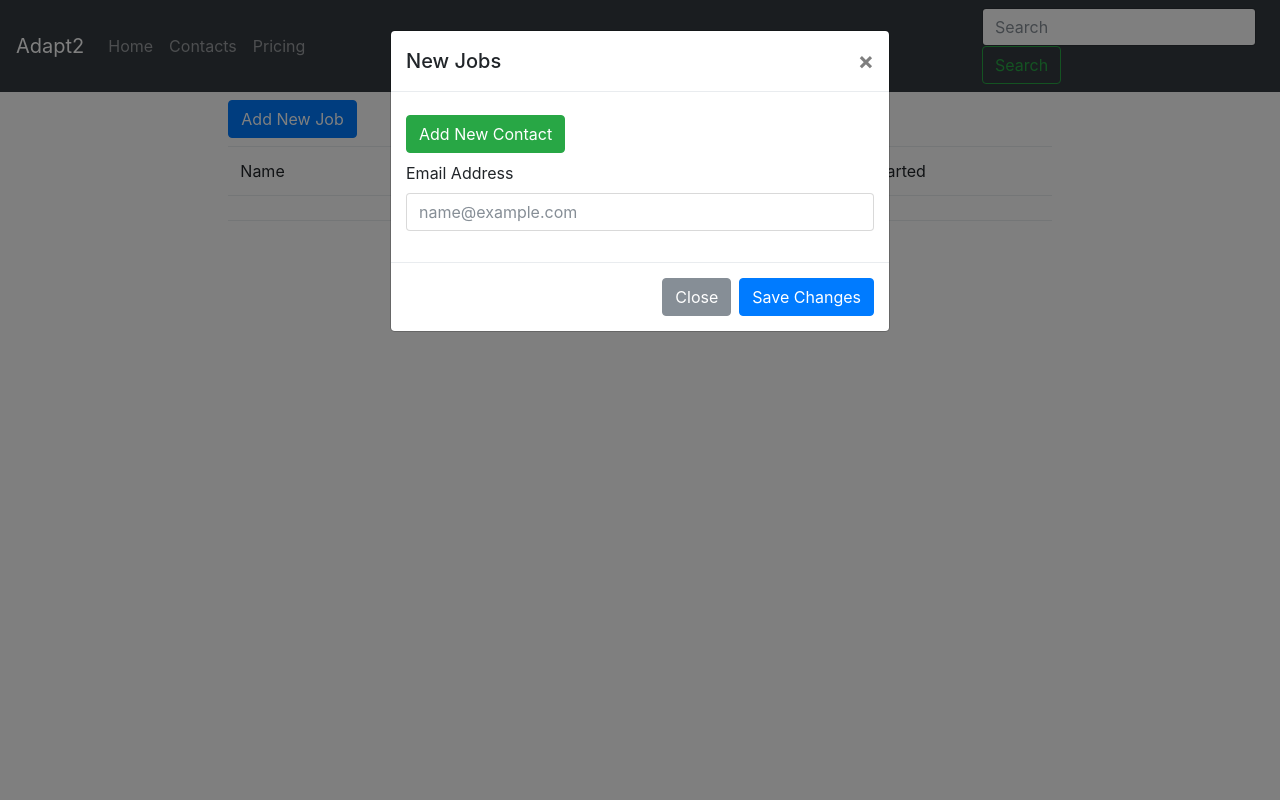
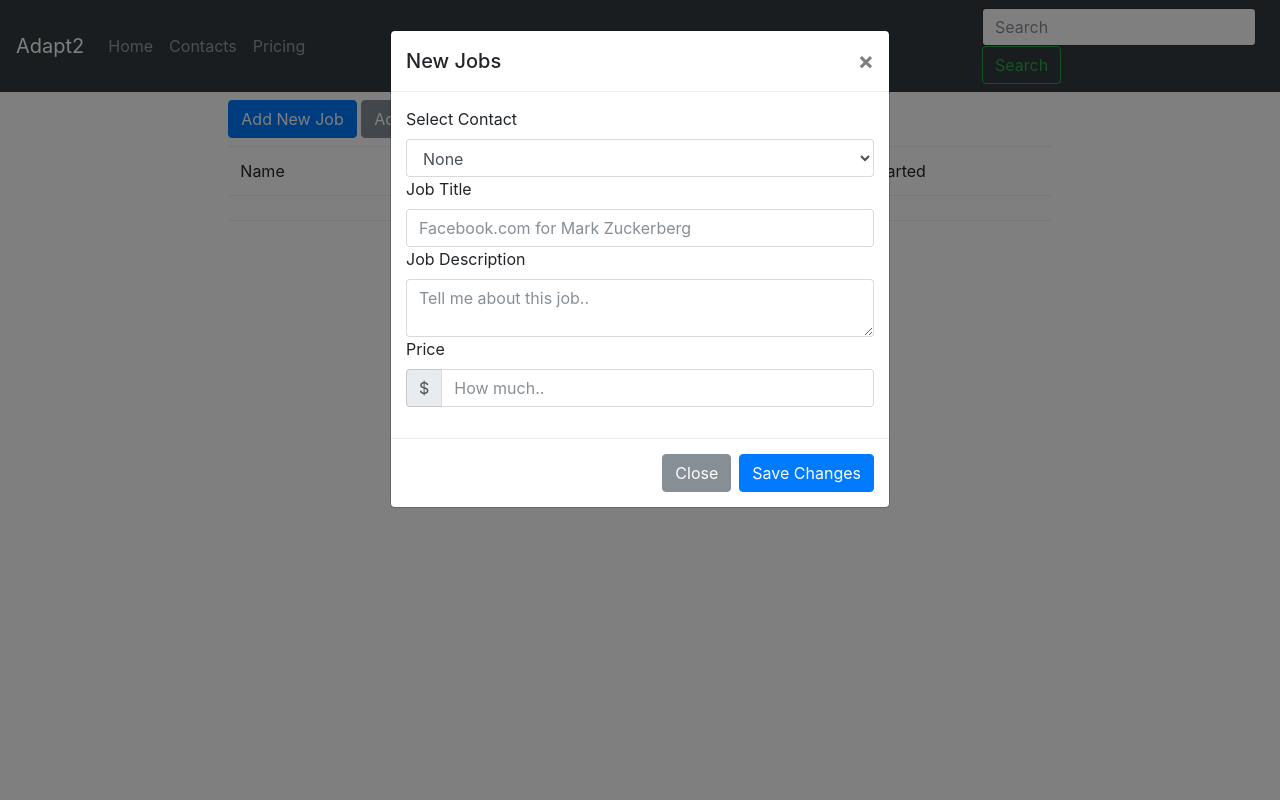
Before and after one commit to jtimko/adapt2-backend, a PHP site: page / in a window 1280 px wide, after a click on "Add New Job". Run offline with PHP 8.4, Linux system fonts and the light colour scheme; data that the repository does not hold is empty; a stand-in replaces the project's code that opens the database connection; some libraries are stand-ins or nearby versions.

Commit message:
Updated index.php with two modals

```diff
--- a/index.php
+++ b/index.php
@@ -10,7 +10,13 @@
             <button type="button" class="btn btn-primary my-2" data-toggle="modal" data-target="#newJobsModal">
               Add New Job
             </button><!--end of button-->
+            <button type="button" class="btn btn-secondary my-2" data-toggle="modal" data-target="#newContactModal">
+              Add New Contact
+            </button><!--end of button-->
           </div><!--end of newJobs-->
+
+          <!-- modal of new jobs -->
+
           <div class="modal fade" id="newJobsModal" tabindex="-1" role="dialog" aria-labelledby="modalLabel" aria-hidden="true">
             <div class="modal-dialog" role="document">
               <div class="modal-content">
@@ -21,24 +27,32 @@
                   </button><!--end of button-->
                 </div><!--end of modal-header -->
                 <div class="modal-body">
-                <button class="btn btn-success my-2" id="showContact">
-                Add New Contact
-            </button><!--end of id#showContact-->
-            <form>
-                <div id="newContact">
-                    <label for="fName">Full Name</label>
-                    <input type="text" class="form-control" id="fName" placeholder="John Smith" />
-                    <label for="company">Company</label>
-                    <input type="text" class="form-control" id="company" placeholder="Adapt2 Inc.," />
-                    <label for="telephone">Telephone</label>
-                    <input type="text" class="form-control" id="telephone" placeholder="7074444444" />
-                </div><!--end of id#newContact-->
+                  <form>
+                    <div class="form-group">
+                      <label for="selectContact">Select Contact</label>
+                      <select class="form-control" id="selectContact">
+                        <option id="0">None</option>
+                        <?php
+                          $contacts = $db->listContacts();
+                            for ($i=0; $i<2; $i++) { // needs to be fixed. switch to length or end of file.
+                                echo "<option id='" . $contacts[$i]['contact_id'] . "'>" . $contacts[$i]['f_name'] . "</option>";
+                            }
+                        ?>
+                      </select><!--end of select-->
 
-                <div class="form-group">
-                    <label for="emailInput">Email Address</label>
-                    <input type="email" class="form-control" id="emailInput" placeholder="name@example.com" />
-                </div>
-            </form>
+                      <label for="jobTitle">Job Title</label>
+                      <input type="text" class="form-control" id="jobTitle" placeholder="Facebook.com for Mark Zuckerberg" />
+
+                      <label for="jobDesc">Job Description</label>
+                      <textarea class="form-control" id="jobDesc" placeholder="Tell me about this job.."></textarea>
+
+                      <label for="jobPrice">Price</label>
+                      <div class="input-group">
+                        <span class="input-group-addon">$</span>
+                        <input type="text" class="form-control" id="jobPrice" placeholder="How much..">
+                      </div><!--end of input-group-->
+                    </div><!--end of form-group-->
+                  </form><!--end of form-->
                 </div><!--end of modal-body-->
                 <div class="modal-footer">
                   <button type="button" class="btn btn-secondary" data-dismiss="modal">Close</button>
@@ -47,6 +61,40 @@
               </div><!-- end of modal-content-->
             </div><!--end of modal-dialog-->
           </div><!--end of modal-->
+
+          <!-- Modal for new contacts -->
+          <div class="modal fade" id="newContactModal" tabindex="-1" role="dialog" aria-labelledby="modalLabel" aria-hidden="true">
+            <div class="modal-dialog" role="document">
+              <div class="modal-content">
+                <div class="modal-header">
+                  <h5 class="modal-title" id="modalLabel">New Contacts</h5>
+                  <button type="button" class="close" data-dismiss="modal" aria-label="Close">
+                    <span aria-hidden="true">&times;</span>
+                  </button><!--end of button-->
+                </div><!--end of modal-header -->
+                <div class="modal-body">
+                  <form>
+                    <div class="form-group">
+                      <label for="fName">Full Name</label>
+                      <input type="text" class="form-control" id="fName" placeholder="John Smith" />
+
+                      <label for="company">Company</label>
+                      <input type="text" class="form-control" id="company" placeholder="Adapt2 Inc.," />
+
+                      <label for="telephone">Telephone</label>
+                      <input type="text" class="form-control" id="telephone" placeholder="7074444444" />
+                    </div><!--end of form-group-->
+                  </form><!--end of form-->
+                </div><!--end of modal-body-->
+                <div class="modal-footer">
+                  <button type="button" class="btn btn-secondary" data-dismiss="modal">Close</button>
+                  <button type="button" class="btn btn-primary">Save Changes</button>
+                </div><!--end of modal-footer-->
+              </div><!-- end of modal-content-->
+            </div><!--end of modal-dialog-->
+          </div><!--end of modal-->
+
+          <!--main part of site-->
           <table class="table table-hover">
             <thead>
               <tr>
```
Also changed, not shown: newjobs.php (+10 -3 lines).
